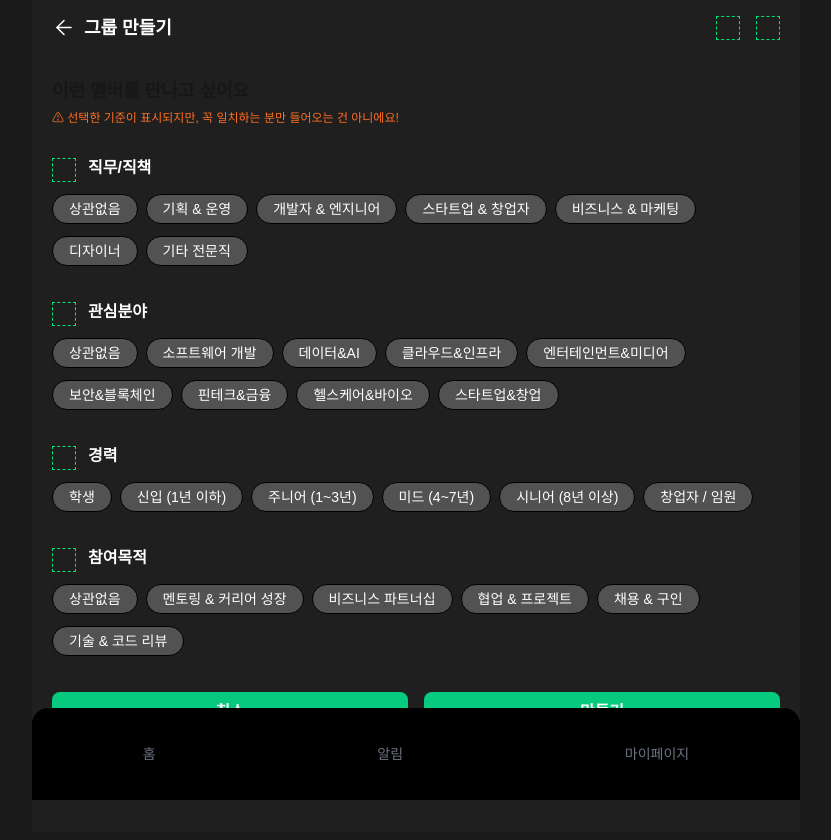
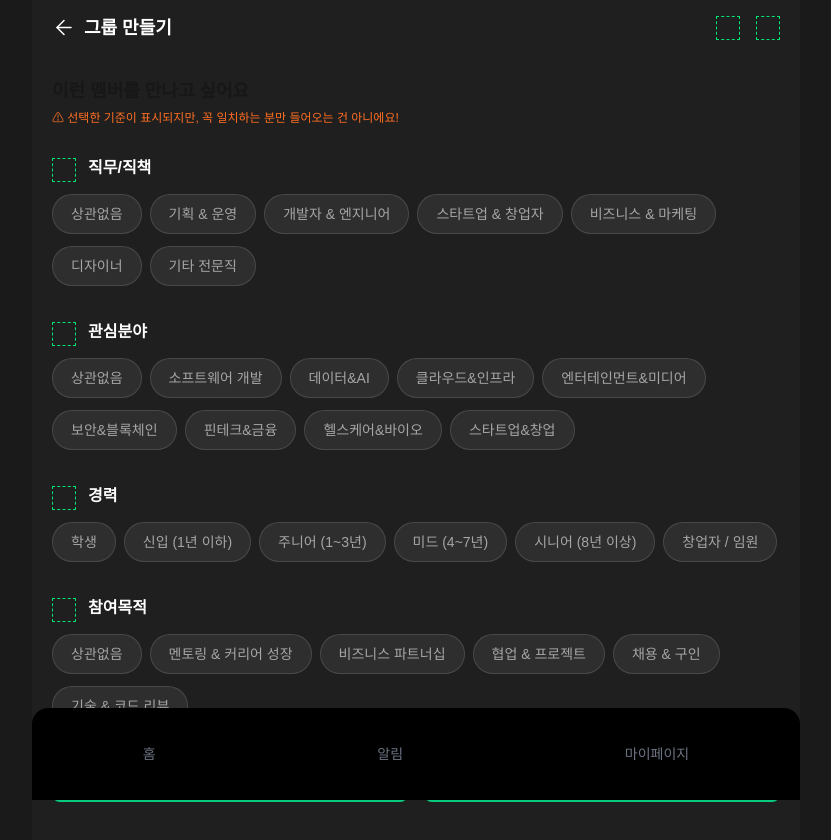
Before and after one commit to goorm-CHACHA/FE, a Next.js app: page /create-group in a window 1280 px wide. Shown: the top 840 px of the page, without its empty margins (224-1055 px from the left). Built offline with nearby package versions, Linux system fonts and the light colour scheme; no server answers.

Commit message:
feat: 토글 퍼블리싱

```diff
--- a/src/components/common/radix-toggle-group.tsx
+++ b/src/components/common/radix-toggle-group.tsx
@@ -17,12 +17,14 @@ interface RadixToggleGroupProps<T extends FieldValues>
 }
 
 const itemsVariants = cva(
-  'py-1 h-[30px] px-4 flex items-center justify-center rounded-full whitespace-nowrap text-sm transition-colors focus-visible:outline-none disabled:pointer-events-none disabled:opacity-50',
+  'py-1 px-4 flex items-center justify-center rounded-full whitespace-nowrap text-sm transition-colors focus-visible:outline-none disabled:pointer-events-none disabled:opacity-50',
   {
     variants: {
       variant: {
         black:
           'data-[state=on]:bg-green-500 data-[state=on]:text-white bg-neutral-600 text-white border border-black',
+        primary:
+          'h-[40px] px-[18px] py-3 bg-gray-800/60 border border-gray-neutral-500/30 text-gray-neutral-400 data-[state=on]:bg-transparent data-[state=on]:border-green-500 data-[state=on]:text-green-500',
       },
     },
     defaultVariants: {
--- a/src/components/register/toggle-field.tsx
+++ b/src/components/register/toggle-field.tsx
@@ -86,7 +86,7 @@ const ToggleField = <T extends FieldValues>({
                 value={value}
                 onChange={handleValueChange}
                 ariaLabel={`${label} 옵션`}
-                variant={'black'}
+                variant={'primary'}
               />
               {error && (
                 <p className="text-red-500 text-sm mt-2">{error.message}</p>
```
